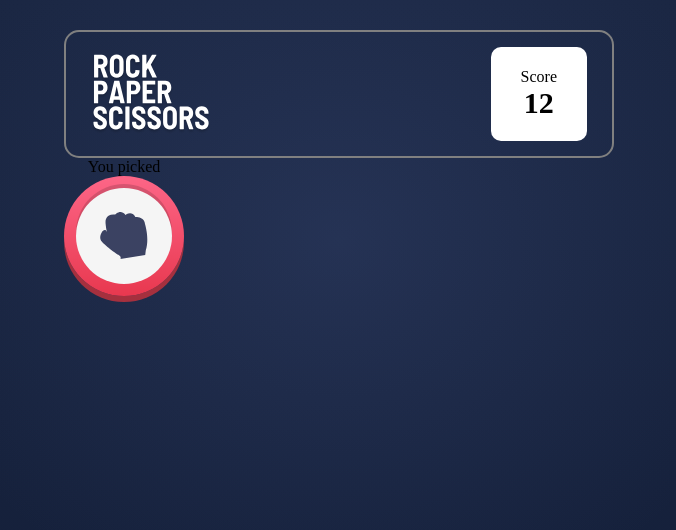
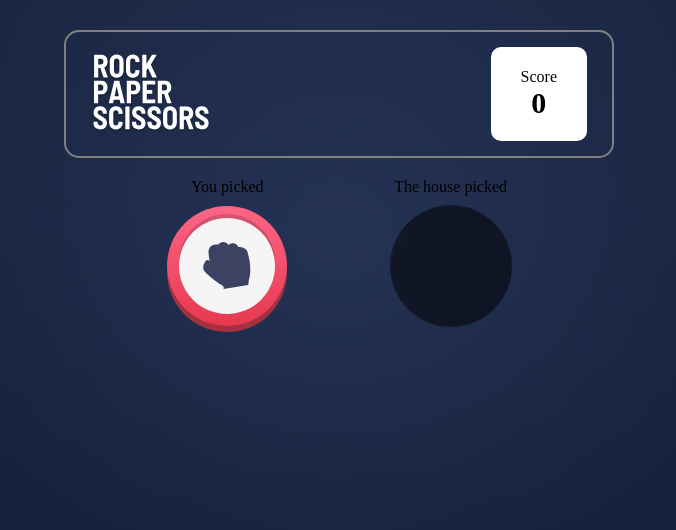
Before and after one commit to vryc9/rock-paper-siscors, a React (Vite) app: page / in a window 1280 px wide. Both pictures are taken after a click on the element 425 px from the left and 227 px from the top of the page. Shown: the top 530 px of the page, without its empty margins (301-977 px from the left). Built offline with nearby package versions, Linux system fonts and the light colour scheme.

Commit message:
feat : ajout logique selcetion bot

```diff
--- a/src/App.css
+++ b/src/App.css
@@ -14,6 +14,7 @@
 .content {
   margin: 30px 0;
   display: flex;
+  gap: 20px;
   flex-direction: column;
 }
 
--- a/src/App.tsx
+++ b/src/App.tsx
@@ -10,9 +10,9 @@ type StepMap = Record<number, JSX.Element>;
 
 function App() {
   const choices: Choice[] = [
-    { type: "ROCK", owner: undefined },
-    { type: "PAPER", owner: undefined },
-    { type: "SCISSORS", owner: undefined },
+    { type: "ROCK" },
+    { type: "PAPER" },
+    { type: "SCISSORS" },
   ];
 
   const [currentStep, setCurrentStep] = useState<number>(1);
@@ -40,7 +40,7 @@ function App() {
   return (
     <div className="app-container">
       <div className="content">
-        <Score />
+        <Score score={player.score} />
         {step[currentStep] || <p>Step non défini</p>}
       </div>
     </div>
--- a/src/Components/PickUp/Pickup.css
+++ b/src/Components/PickUp/Pickup.css
@@ -1,10 +1,35 @@
 .pickup-container {
-    display: flex;
-    align-items: center;
+  display: flex;
+  justify-content: space-evenly;
 }
 
 .pick {
-    display: flex;
-    flex-direction: column;
-    align-items: center;
+  display: flex;
+  flex-direction: column;
+  align-items: center;
+  gap: 10px;
 }
+
+.circle {
+  width: 120px;
+  height: 120px;
+  border-radius: 50%;
+  background-color: black;
+  opacity: 0.5;
+  animation: pulse 1.5s infinite ease-in-out;
+}
+
+@keyframes pulse {
+  0% {
+    transform: scale(1);
+    opacity: 0.5;
+  }
+  50% {
+    transform: scale(1.1);
+    opacity: 0.7;
+  }
+  100% {
+    transform: scale(1);
+    opacity: 0.5;
+  }
+}
--- a/src/Components/PickUp/Pickup.tsx
+++ b/src/Components/PickUp/Pickup.tsx
@@ -1,17 +1,117 @@
-import { useContext } from "react";
+import { useContext, useEffect, useState, useCallback, useRef } from "react";
 import Choices from "../Choices/Choices";
 import "./Pickup.css";
 import { Context } from "../../hooks/useContextProvider";
+import { ChoicesTypes } from "../../Models/Choice";
+
+// Définition des choix en dehors du composant
+const choices: ChoicesTypes[] = ["ROCK", "PAPER", "SCISSORS"];
+
 const Pickup = () => {
+  // Tous les hooks doivent être appelés au début
+  const [botSelectionLoading, setBotSelectionLoading] = useState(true);
+  const resultProcessed = useRef(false); // Utiliser useRef pour suivre si le résultat a été traité
   const context = useContext(Context);
-  if (!context) return null;
-  const { player } = context;
+
+  // Fonction pour déterminer le gagnant
+  const determineWinner = useCallback(() => {
+    if (!context) return;
+
+    const { player, bot, setPlayer } = context;
+
+    // Vérifier si les choix existent
+    if (!player.choice || !bot.choice) {
+      return;
+    }
+
+    // Utiliser useRef pour éviter les traitements multiples
+    if (resultProcessed.current) {
+      return;
+    }
+
+    console.log("Détermination du gagnant...");
+
+    if (player.choice.type === bot.choice.type) {
+      console.log("Égalité!");
+    } else if (
+      (player.choice.type === "ROCK" && bot.choice.type === "SCISSORS") ||
+      (player.choice.type === "SCISSORS" && bot.choice.type === "PAPER") ||
+      (player.choice.type === "PAPER" && bot.choice.type === "ROCK")
+    ) {
+      console.log("Vous gagnez!");
+      setPlayer({ ...player, score: player.score + 1 });
+    } else {
+      console.log("Vous perdez!");
+      setPlayer({ ...player, score: player.score - 1 });
+    }
+
+    // Marquer le résultat comme traité
+    resultProcessed.current = true;
+  }, [context]);
+
+  // Effet pour sélectionner le choix du bot
+  useEffect(() => {
+    if (!context) return;
+
+    const { bot, setBot } = context;
+
+    // Réinitialiser l'état de traitement du résultat
+    resultProcessed.current = false;
+
+    const timer = setTimeout(() => {
+      const randomIndex = Math.floor(Math.random() * choices.length);
+      const randomChoice = choices[randomIndex];
+
+      setBot({
+        ...bot,
+        choice: { type: randomChoice },
+      });
+
+      setBotSelectionLoading(false);
+    }, 5000);
+
+    return () => clearTimeout(timer);
+  }, [context]);
+
+  // Effet pour déterminer le gagnant une fois les choix faits
+  useEffect(() => {
+    if (!context) return;
+
+    const { player, bot } = context;
+
+    if (player.choice && bot.choice && !botSelectionLoading) {
+      determineWinner();
+    }
+  }, [context, botSelectionLoading, determineWinner]);
+
+  // Early return après tous les hooks si le contexte est nul
+  if (!context) {
+    console.error("Context is null in Pickup component");
+    return null;
+  }
+
+  const { player, bot } = context;
 
   return (
     <div className="pickup-container">
       <div className="pick">
         You picked
-        <Choices type={player.choice!.type} />
+        {player.choice ? (
+          <Choices type={player.choice.type} />
+        ) : (
+          <div className="circle"></div>
+        )}
+      </div>
+
+      <div className="pick">
+        The house picked
+        {botSelectionLoading ? (
+          <div className="circle"></div>
+        ) : bot.choice ? (
+          <Choices type={bot.choice.type} />
+        ) : (
+          <div className="circle"></div>
+        )}
       </div>
     </div>
   );
--- a/src/Components/Score/Score.tsx
+++ b/src/Components/Score/Score.tsx
@@ -1,15 +1,15 @@
 import "./Score.css";
 import logo from "../../assets/images/logo.svg";
-const Score = () => {
+const Score = ({ score }: { score: number }) => {
   return (
     <div className="score-container">
       <div className="score-wrapper">
-        <div className="logo" >
+        <div className="logo">
           <img height={80} width={120} src={logo} alt="logo" />
         </div>
         <div className="score">
           <p>Score</p>
-          <strong>12</strong>
+          <strong>{score}</strong>
         </div>
       </div>
     </div>
--- a/src/Models/Choice.ts
+++ b/src/Models/Choice.ts
@@ -1,14 +1,12 @@
 import rock from "../assets/images/icon-rock.svg";
 import paper from "../assets/images/icon-paper.svg";
 import scissors from "../assets/images/icon-scissors.svg";
-import { Player } from "./Player";
 
 
 type Style = { className: string; icon: string }
 type ChoiceStyle = Record<ChoicesTypes, Style>
 
 export interface Choice {
-    owner?: Player,
     type: ChoicesTypes
 }
 
```
